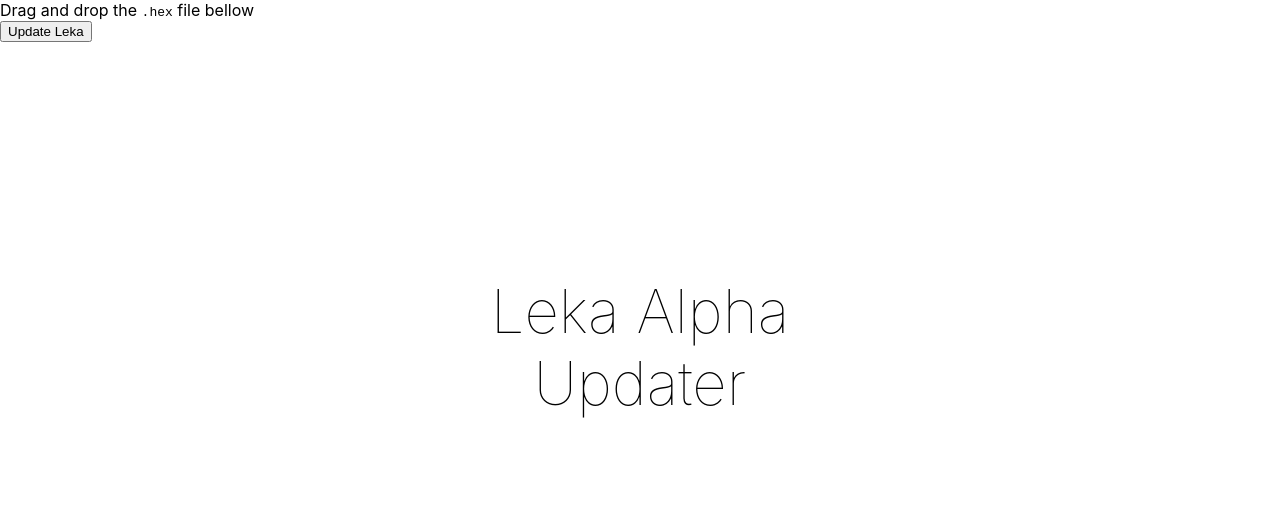
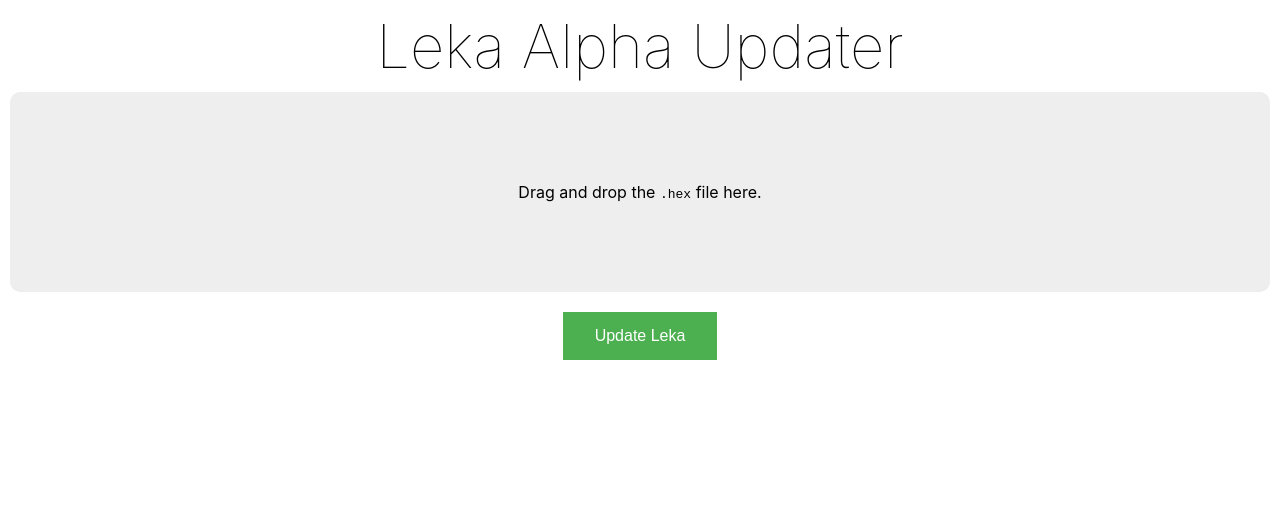
Before and after one commit to leka/LekaAlphaUploader-old, a plain HTML site: page index.html in a window 1280 px wide. Drawn offline with Linux system fonts and the light colour scheme.

Commit message:
setup basic interface

```diff
--- a/index.css
+++ b/index.css
@@ -6,22 +6,45 @@
 
 body {
 	font-family: -apple-system, 'Helvetica Neue', Helvetica, sans-serif;
+	text-align: center;
 }
 
 header {
-	position: absolute;
-	width: 500px;
-	height: 250px;
-	top: 50%;
-	left: 50%;
-	margin-top: -125px;
-	margin-left: -250px;
-	text-align: center;
+	width: 100%;
+	margin-top: 10px;
 }
 
 header h1 {
+	width: 100%;
 	font-size: 60px;
 	font-weight: 100;
 	margin: 0;
 	padding: 0;
 }
+
+section {
+	width: 100% - 20px;
+	height: 200px;
+	background: #EEEEEE;
+	margin: 10px;
+	border-radius: 10px;
+}
+
+#drop {
+	position: relative;
+	top: 50%;
+	transform: translateY(-50%);
+}
+
+input {
+	background-color: #4CAF50;
+	border: none;
+	color: white;
+	padding: 15px 32px;
+	text-decoration: none;
+	display: inline-block;
+	font-size: 16px;
+	margin: 4px;
+	margin-top: 10px;
+	cursor: pointer;
+}
--- a/index.html
+++ b/index.html
@@ -13,11 +13,11 @@
 
 			<section class="main">
 
-				<div id="drop" droppable="foobar" multi >Drag and drop the <code>.hex</code> file bellow</div>
-
-				<input id="updateButton" type="button" name="UpdateLeka" value="Update Leka">
+				<div id="drop" droppable="foobar" multi >Drag and drop the <code>.hex</code> file here.</div>
 
 			</section>
+
+			<input id="updateButton" type="button" name="UpdateLeka" value="Update Leka">
 
 			<footer></footer>
 
```
